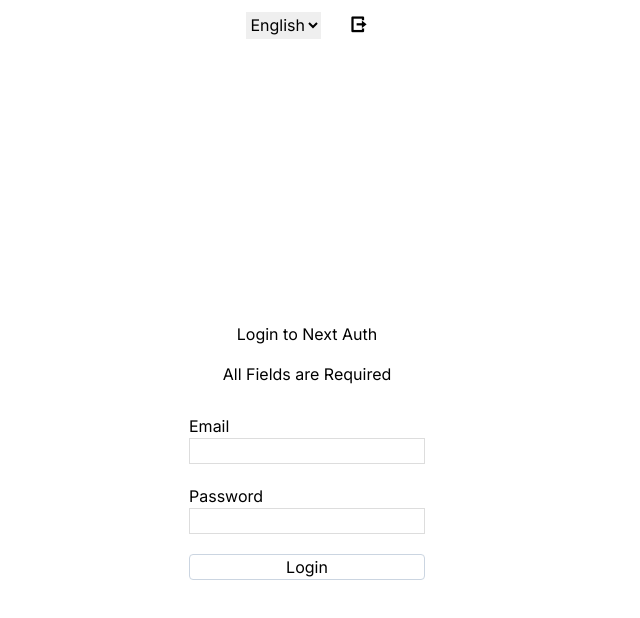
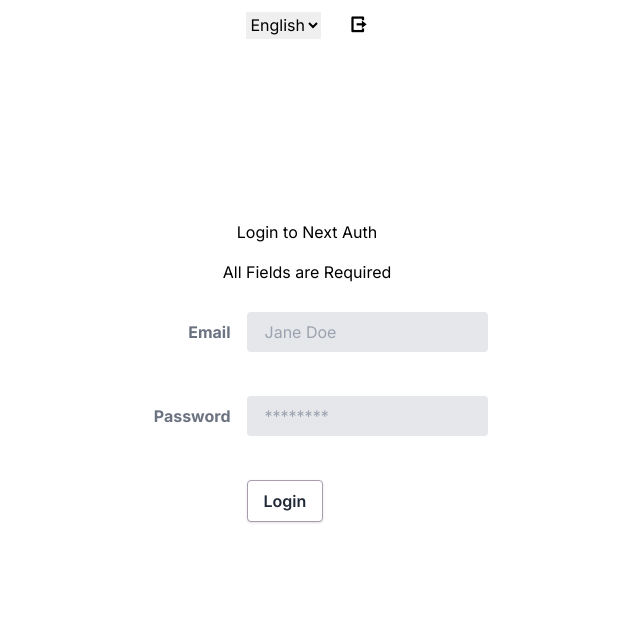
Before and after one commit to mayurmewada/nextauth, a Next.js app: page /en/login in a window 1280 px wide. Shown: the top 618 px of the page, without its empty margins (333-973 px from the left). Built offline with nearby package versions, Linux system fonts and the light colour scheme.

Commit message:
fix: forms ui

```diff
--- a/src/app/[locale]/login/index.tsx
+++ b/src/app/[locale]/login/index.tsx
@@ -13,6 +13,8 @@ const Index = ({ lang }: any) => {
     const dispatch: AppDispatch = useDispatch();
     const { isLoading }: any = useSelector((store: AppStore) => store.authSlice);
 
+    console.log(formData)
+
     const handleOnChange = ({ target }: any) => {
         const { name, value } = target;
         setFormData({ ...formData, [name]: value });
@@ -24,28 +26,51 @@ const Index = ({ lang }: any) => {
 
     return (
         <>
-            <div className="flex flex-col items-center justify-center h-[100vh]">
-                {isLoading && (
-                    <svg className="animate-spin h-6 w-6 mr-3" viewBox="0 0 24 24" fill="none" stroke="#ffffff" xmlns="http://www.w3.org/2000/svg">
-                        <circle className="opacity-25" cx="12" cy="12" r="10" stroke="currentColor" strokeWidth="4"></circle>
-                        <path className="opacity-75" fill="currentColor" d="M4 12a8 8 0 018-8V0C5.373 0 0 5.373 0 12h4z"></path>
-                    </svg>
-                )}
+            <div className="flex flex-col items-center justify-center min-h-[80vh]">
                 <h1 className="mb-4">{lang.texts.loginToNextAuth}</h1>
                 <p className="mb-7">{lang.errors.allFieldRequired}</p>
                 <div className="flex flex-col gap-5">
-                    <div className="flex flex-col">
-                        <label htmlFor="email">{lang.fields.email.title}</label>
-                        <input onChange={handleOnChange} className="border border-[#dddddd]" type="text" name="email" />
+                    <div className="md:flex md:items-center mb-6">
+                        <div className="md:w-1/3">
+                            <label className="block text-gray-500 font-bold md:text-right mb-1 md:mb-0 pr-4" htmlFor="inline-email">
+                                {lang.fields.email.title}
+                            </label>
+                        </div>
+                        <div className="md:w-2/3">
+                            <input onChange={handleOnChange} className="bg-gray-200 appearance-none border-2 border-gray-200 rounded w-full py-2 px-4 text-gray-700 leading-tight focus:outline-none focus:bg-white focus:border-[#a69cac]" id="inline-email" type="email" placeholder="Jane Doe" />
+                        </div>
                     </div>
-                    <div className="flex flex-col">
-                        <label htmlFor="password">{lang.fields.password.title}</label>
-                        <input onChange={handleOnChange} className="border border-[#dddddd]" type="password" name="password" />
+                    <div className="md:flex md:items-center mb-6">
+                        <div className="md:w-1/3">
+                            <label className="block text-gray-500 font-bold md:text-right mb-1 md:mb-0 pr-4" htmlFor="inline-password">
+                                {lang.fields.password.title}
+                            </label>
+                        </div>
+                        <div className="md:w-2/3">
+                            <input onChange={handleOnChange} className="bg-gray-200 appearance-none border-2 border-gray-200 rounded w-full py-2 px-4 text-gray-700 leading-tight focus:outline-none focus:bg-white focus:border-[#a69cac]" id="inline-password" type="password" placeholder="********" />
+                        </div>
                     </div>
-                    <div className="flex flex-col">
-                        <button onClick={handleLoginSubmit} className="rounded-[4px] border-[1px] border-slate-300 hover:border-slate-400">
-                            {lang.buttons.login}
-                        </button>
+                    {/* <div className="md:flex md:items-center mb-6">
+                        <div className="md:w-1/3"></div>
+                        <label className="md:w-2/3 block text-gray-500 font-bold">
+                            <input className="mr-2 leading-tight" type="checkbox" />
+                            <span className="text-sm">Send me your newsletter!</span>
+                        </label>
+                    </div> */}
+                    <div className="md:flex md:items-center">
+                        <div className="md:w-1/3"></div>
+                        <div className="md:w-2/3">
+                            <button onClick={handleLoginSubmit} className="bg-white hover:bg-gray-100 text-gray-800 font-semibold py-2 px-4 border border-[#a69cac] rounded shadow w-auto" type="button">
+                                {isLoading ? (
+                                    <svg className="animate-spin h-6 w-6" viewBox="0 0 24 24" fill="none" stroke="#ffffff" xmlns="http://www.w3.org/2000/svg">
+                                        <circle className="opacity-25" cx="12" cy="12" r="10" stroke="#a69cac" strokeWidth="4"></circle>
+                                        <path className="opacity-75" fill="#a69cac" d="M4 12a8 8 0 018-8V0C5.373 0 0 5.373 0 12h4z"></path>
+                                    </svg>
+                                ) : (
+                                    lang.buttons.login
+                                )}
+                            </button>
+                        </div>
                     </div>
                 </div>
             </div>
--- a/src/app/[locale]/signup/index.tsx
+++ b/src/app/[locale]/signup/index.tsx
@@ -9,7 +9,7 @@ const index = ({ lang }: any) => {
 
     const [formData, setFormData] = useState({});
 
-    const handleOnChnage = (e: any) => {
+    const handleOnChange = (e: any) => {
         // get keyboard click keys
         const { name, value } = e.target;
         // set in fromData
@@ -22,25 +22,62 @@ const index = ({ lang }: any) => {
     };
 
     return (
-        <div className="flex flex-col items-center justify-center h-[100vh]">
+        <div className="flex flex-col items-center justify-center min-h-[80vh]">
             <h1 className="mb-4">{lang.texts.signupToNextAuth}</h1>
             <p className="mb-7">{lang.errors.allFieldRequired}</p>
             <div className="flex flex-col gap-5">
-                <div className="flex flex-col">
-                    <label htmlFor="username">{lang.fields.username.title}</label>
-                    <input onChange={handleOnChnage} className="border border-[#dddddd]" type="text" name="username" />
-                </div>
-                <div className="flex flex-col">
-                    <label htmlFor="email">{lang.fields.email.title}</label>
-                    <input onChange={handleOnChnage} className="border border-[#dddddd]" type="text" name="email" />
-                </div>
-                <div className="flex flex-col">
-                    <label htmlFor="password">{lang.fields.password.title}</label>
-                    <input onChange={handleOnChnage} className="border border-[#dddddd]" type="password" name="password" />
-                </div>
-                <div className="flex flex-col">
-                    <button onClick={handleOnSubmit} className="rounded-[4px] border-[1px] border-slate-300 hover:border-slate-400">{lang.buttons.signup}</button>
-                </div>
+                <div className="md:flex md:items-center mb-6">
+                        <div className="md:w-1/3">
+                            <label className="block text-gray-500 font-bold md:text-right mb-1 md:mb-0 pr-4" htmlFor="inline-username">
+                                {lang.fields.username.title}
+                            </label>
+                        </div>
+                        <div className="md:w-2/3">
+                            <input onChange={handleOnChange} className="bg-gray-200 appearance-none border-2 border-gray-200 rounded w-full py-2 px-4 text-gray-700 leading-tight focus:outline-none focus:bg-white focus:border-[#a69cac]" id="inline-username" type="text" placeholder="janedoe" />
+                        </div>
+                    </div>
+                <div className="md:flex md:items-center mb-6">
+                        <div className="md:w-1/3">
+                            <label className="block text-gray-500 font-bold md:text-right mb-1 md:mb-0 pr-4" htmlFor="inline-email">
+                                {lang.fields.email.title}
+                            </label>
+                        </div>
+                        <div className="md:w-2/3">
+                            <input onChange={handleOnChange} className="bg-gray-200 appearance-none border-2 border-gray-200 rounded w-full py-2 px-4 text-gray-700 leading-tight focus:outline-none focus:bg-white focus:border-[#a69cac]" id="inline-email" type="email" placeholder="janedoe@mailprovider.com" />
+                        </div>
+                    </div>
+                    <div className="md:flex md:items-center mb-6">
+                        <div className="md:w-1/3">
+                            <label className="block text-gray-500 font-bold md:text-right mb-1 md:mb-0 pr-4" htmlFor="inline-password">
+                                {lang.fields.password.title}
+                            </label>
+                        </div>
+                        <div className="md:w-2/3">
+                            <input onChange={handleOnChange} className="bg-gray-200 appearance-none border-2 border-gray-200 rounded w-full py-2 px-4 text-gray-700 leading-tight focus:outline-none focus:bg-white focus:border-[#a69cac]" id="inline-password" type="password" placeholder="********" />
+                        </div>
+                    </div>
+                    {/* <div className="md:flex md:items-center mb-6">
+                        <div className="md:w-1/3"></div>
+                        <label className="md:w-2/3 block text-gray-500 font-bold">
+                            <input className="mr-2 leading-tight" type="checkbox" />
+                            <span className="text-sm">Send me your newsletter!</span>
+                        </label>
+                    </div> */}
+                    <div className="md:flex md:items-center">
+                        <div className="md:w-1/3"></div>
+                        <div className="md:w-2/3">
+                            <button onClick={handleOnSubmit} className="bg-white hover:bg-gray-100 text-gray-800 font-semibold py-2 px-4 border border-[#a69cac] rounded shadow w-auto" type="button">
+                                {false ? (
+                                    <svg className="animate-spin h-6 w-6" viewBox="0 0 24 24" fill="none" stroke="#ffffff" xmlns="http://www.w3.org/2000/svg">
+                                        <circle className="opacity-25" cx="12" cy="12" r="10" stroke="#a69cac" strokeWidth="4"></circle>
+                                        <path className="opacity-75" fill="#a69cac" d="M4 12a8 8 0 018-8V0C5.373 0 0 5.373 0 12h4z"></path>
+                                    </svg>
+                                ) : (
+                                    lang.buttons.signup
+                                )}
+                            </button>
+                        </div>
+                    </div>
             </div>
         </div>
     );
--- a/src/app/[locale]/verifyemail/index.tsx
+++ b/src/app/[locale]/verifyemail/index.tsx
@@ -18,7 +18,7 @@ const Index = ({ lang, userToken }: any) => {
             <div className="flex justify-center items-center min-h-[80vh]">
                 <div className="flex flex-col items-center gap-5">
                     <p>Click below verify to verify the user</p>
-                    <button onClick={handleOnClick} className="rounded-[4px] border-[1px] border-slate-300 hover:border-slate-400">
+                    <button onClick={handleOnClick} className="bg-white hover:bg-gray-100 text-gray-800 font-semibold py-2 px-4 border border-gray-400 rounded shadow w-auto">
                         Verify
                     </button>
                 </div>
```
